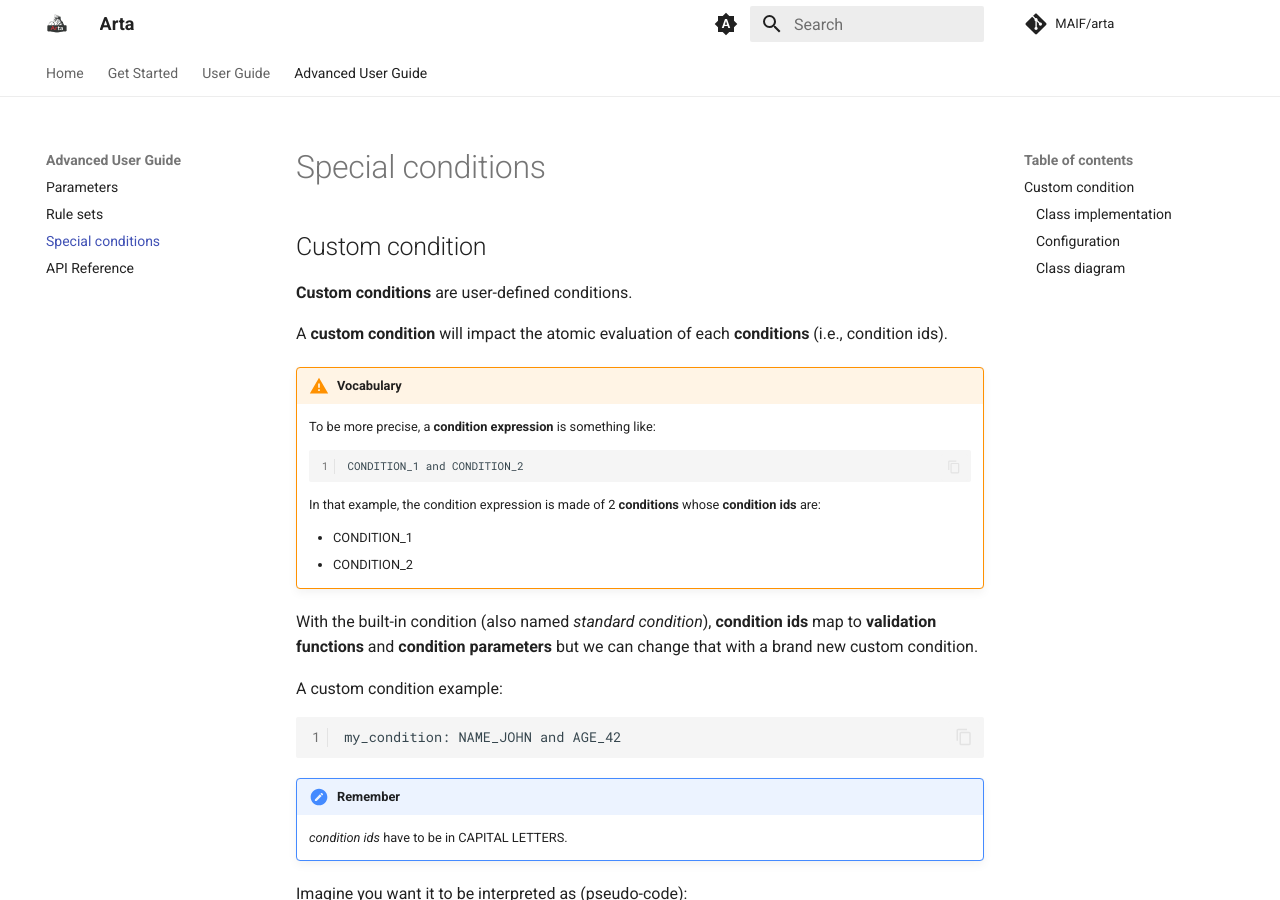
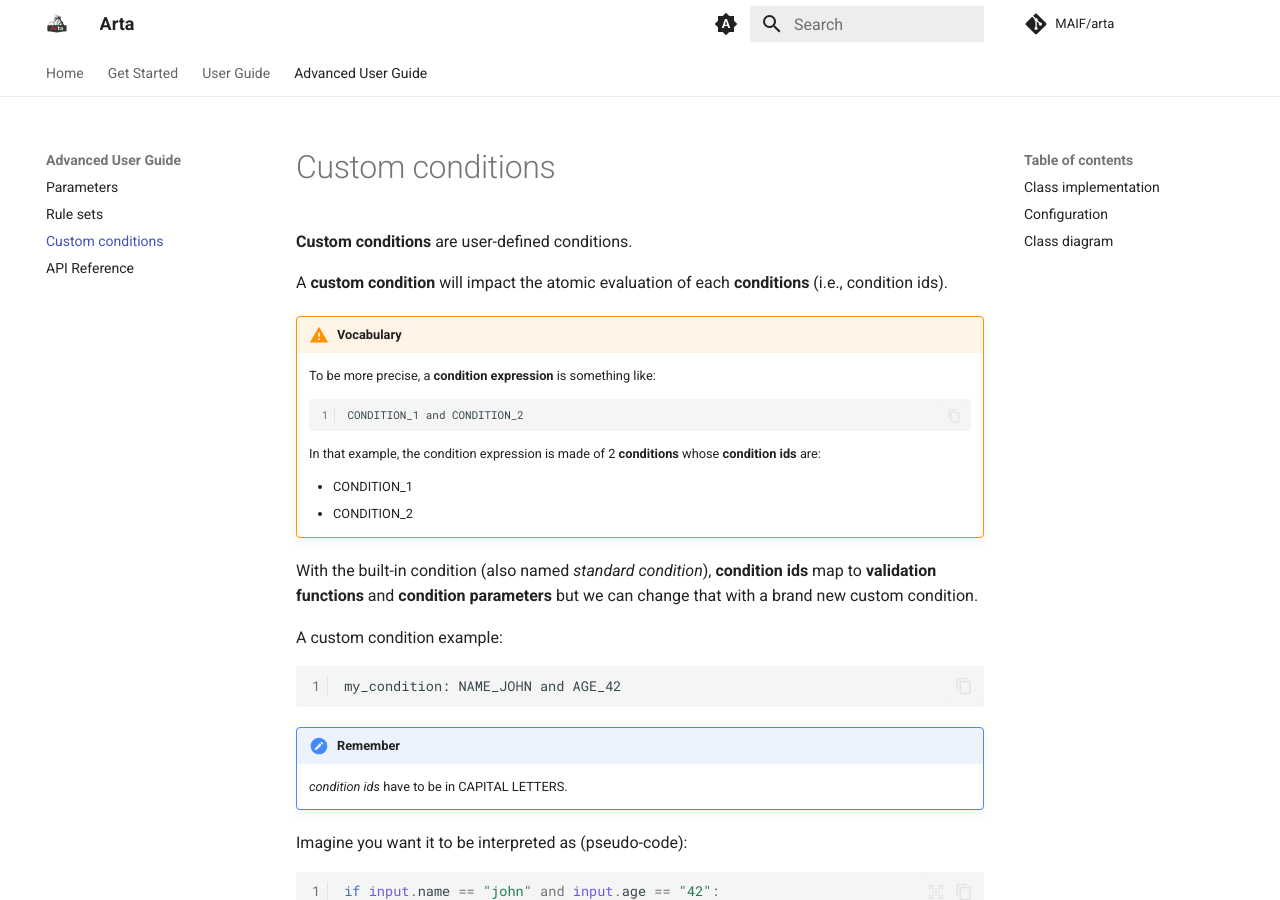
Before and after one commit to MAIF/arta, an MkDocs documentation site: the page built from docs/pages/custom_conditions.md, in a window 1280 px wide and 900 px high. Built offline with MkDocs 1.6.1 and Material for MkDocs 9.7.7, drawn with Linux system fonts in a browser that asks for light colours; comment, search, counter and statistics services are not loaded.

Commit message:
docs: improve documentation
Signed-off-by: develop-cs <43383361+develop-cs@users.noreply.github.com>

```diff
--- a/docs/mkdocs.yaml
+++ b/docs/mkdocs.yaml
@@ -85,7 +85,7 @@ nav:
   - Advanced User Guide:
     - Parameters: parameters.md
     - Rule sets: rule_sets.md
-    - Special conditions: special_conditions.md
+    - Custom conditions: custom_conditions.md
     - API Reference: api_reference.md
 extra_css:
   - assets/css/mkdocs_extra.css
--- a/docs/pages/special_conditions.md
+++ b/docs/pages/custom_conditions.md
@@ -1,5 +1,3 @@
-## Custom condition
-
 **Custom conditions** are user-defined conditions.
 
 A **custom condition** will impact the atomic evaluation of each **conditions** (i.e., condition ids).
@@ -39,7 +37,7 @@ With the **custom conditions** it's quite simple to implement.
 
     The main goal is to simplify handling of recurrent conditions (e.i., "recurrent" meaning very similar conditions).
 
-### Class implementation
+## Class implementation
 
 First, create a class inheriting from `BaseCondtion` and implement the `verify()` method as you want/need:
 
@@ -75,7 +73,7 @@ class MyCondition(BaseCondition):
         ParsingErrorStrategy.IGNORE
         ParsingErrorStrategy.DEFAULT_VALUE
 
-### Configuration
+## Configuration
 
 Last thing to do is to add your new **custom condition** in the configuration:
 
@@ -118,7 +116,7 @@ condition_factory_mapping:
 2. List of the modules containing custom classes
 3. Mapping between condition keys (`my_condition`) and custom classes (`MyCondition`)
 
-### Class diagram
+## Class diagram
 
 It is based on the following *strategy pattern*:
 
```
Also changed, not shown: docs/pages/a_simple_example.md (+2 -2 lines), 2 other files.
